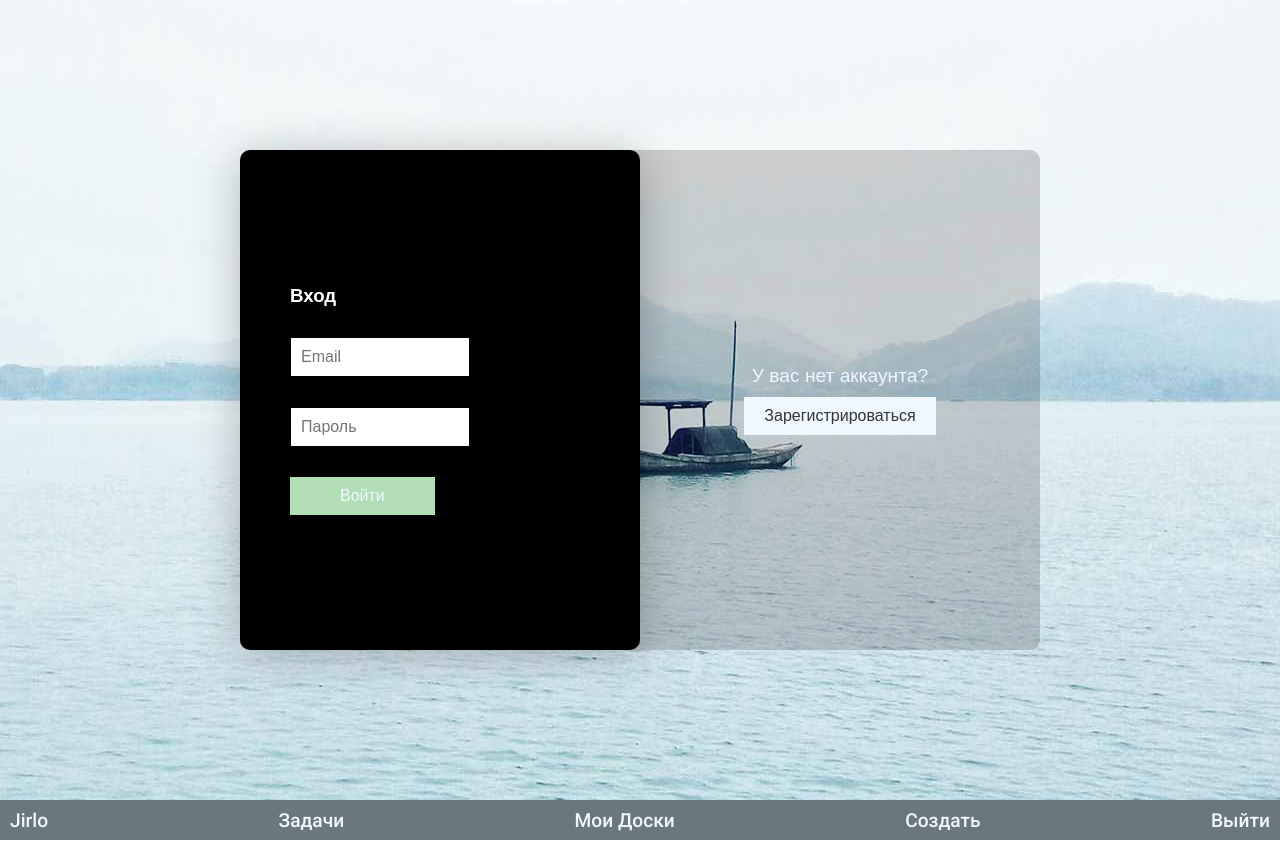
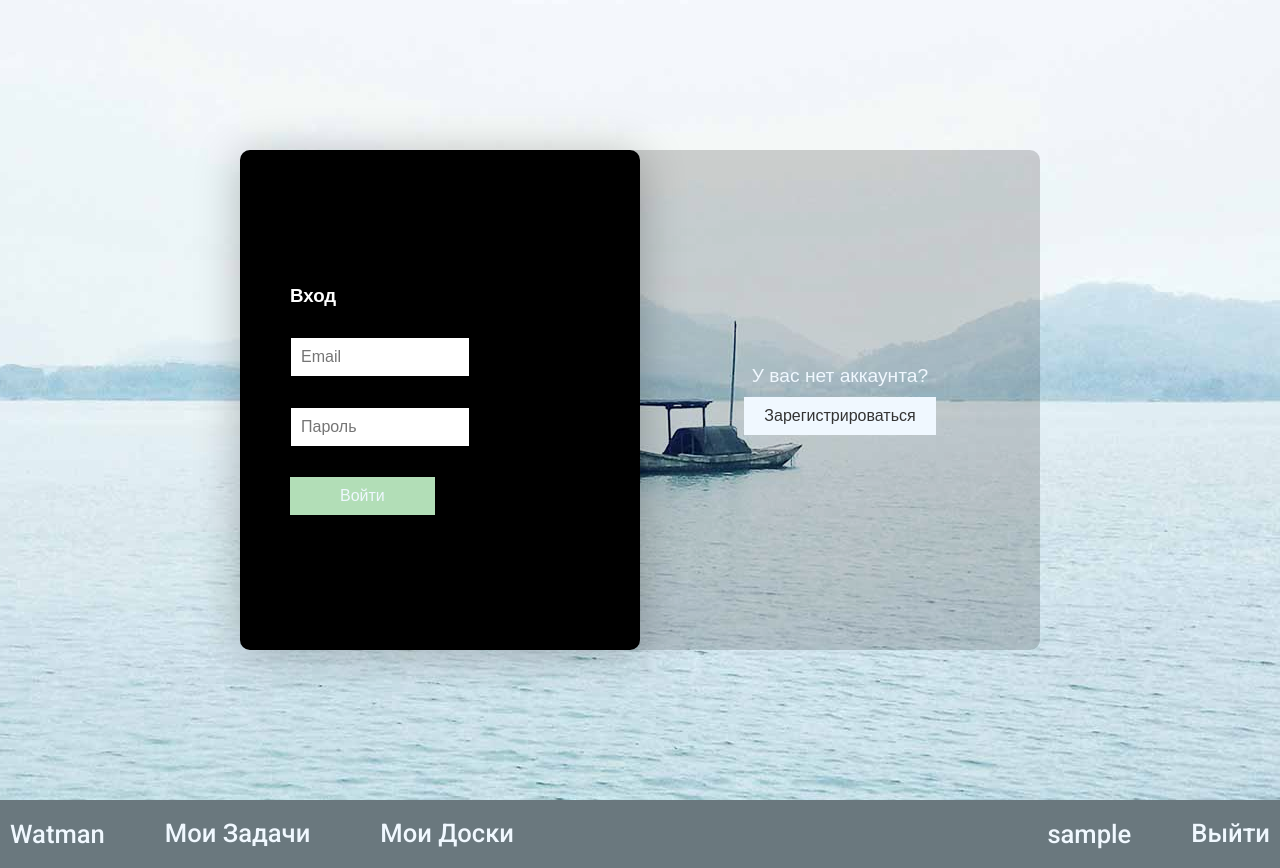
Before and after one commit to valogus/Whatman, a React (Create React App) app in the folder react-app/: page /auth in a window 1280 px wide. Before the commit the page ends 840 px from the top, so only its background shows below. Built offline with nearby package versions, Linux system fonts and the light colour scheme; sample sign-in values are in the browser's storage.

Commit message:
work from navbar

```diff
--- a/react-app/src/Components/Boards/style.module.css
+++ b/react-app/src/Components/Boards/style.module.css
@@ -25,14 +25,14 @@
 }
 
 
-.board_block:active{
-  transform: scale(0.9,0.9);
+.board_block:active {
+  transform: scale(0.9, 0.9);
 }
 
 
 .board_block:hover {
   padding: 15px;
-  opacity: 0.7;
+  transform: scale(1, 1);
 }
 
 .board_block:hover .trash_button {
@@ -41,15 +41,21 @@
 
 .trash_button {
   position: absolute;
+  background-color: aliceblue;
   bottom: 0;
   right: 0;
 }
 
 .trash_icon {
-  font-size: 2em;
+  font-size: 2.5rem;
 }
 
 .trash_icon:hover {
-  font-size: 2.6em;
+  font-size: 3rem;
   z-index: 2;
 }
+
+.trash_button:hover {
+  width: 4rem;
+  height: 4rem;
+}
--- a/react-app/src/Components/Home/Home.jsx
+++ b/react-app/src/Components/Home/Home.jsx
@@ -7,7 +7,7 @@ import AddBoardModal from '../AddBoardModal/AddBoardModal'
 import { useSelector } from 'react-redux'
 
 import { useDisclosure } from '@chakra-ui/react'
-import { ChakraProvider, Button, Box, Text } from '@chakra-ui/react';
+import { ChakraProvider, Button, Box, Text, Divider } from '@chakra-ui/react';
 
 import { AddIcon } from '@chakra-ui/icons'
 
@@ -47,9 +47,11 @@ export default function Home() {
   }
   return (
     <>
+      <ChakraProvider>
+
         <Box>
           <Text className={style.text_center}> Ваши Проекты</Text>
-
+          <Divider orientation='horizontal' border={'2px solid #6A787E'} w='60%' m='10px auto' />
           {boards.length > 0 ?
             (<>
               <div className={style.main_wrap}>
@@ -63,7 +65,7 @@ export default function Home() {
         </Box>
 
         <div className={style.add_board}>
-        <ChakraProvider>
+
           <Button rightIcon={<AddIcon />}
             variant='outline'
             colorScheme='teal'
@@ -72,11 +74,10 @@ export default function Home() {
           >
             Добавить проект
           </Button>
-        </ChakraProvider>
         </div>
 
-      <h2 className={style.text_center}>Проекты в которых вы учавствуете</h2>
-
+        <Text className={style.text_center}>Проекты в которых вы учавствуете</Text>
+        <Divider orientation='horizontal' border={'2px solid #6A787E'} w='60%' m='10px auto' />
         <Box>
           {partnerBoards.length > 0 ?
             (<>
@@ -91,6 +92,7 @@ export default function Home() {
         </Box>
 
         <AddBoardModal isOpen={isOpen} onClose={onClose} addboard={getAllBoards} />
+      </ChakraProvider>
 
     </>
   )
--- a/react-app/src/Components/Navbar/Navbar.jsx
+++ b/react-app/src/Components/Navbar/Navbar.jsx
@@ -1,6 +1,7 @@
 import React from 'react'
 import { NavLink } from 'react-router-dom';
 import { useDispatch, useSelector } from 'react-redux'
+import { ChakraProvider, Flex, Center, Spacer, Text, Wrap, IconButton } from '@chakra-ui/react';
 import style from './style.module.css'
 import { setUsernameAC } from '../../store/reducers/actionAuth'
 
@@ -28,37 +29,53 @@ export default function Navbar() {
 
   return (
     <>
-      <ul className={style.nav_wrap}>
-        <li>
-          <NavLink to="/">
-            Jirlo
-          </NavLink>
-        </li>
+      <Flex w='100%' className={style.nav_wrap}>
+        {/* <ul className={style.nav_wrap}> */}
+        <Wrap spacing='50px'>
+          <Center>
+            <Text ml={10}>
+              Watman
+            </Text>
+          </Center>
           {userName &&
             (<>
               <li>
-
-              <NavLink to="/myTasks">
-                Задачи
+                <NavLink to="/myTasks"
+                  className={({ isActive }) => isActive ? 'activeMy' : ''}
+                >
+                  Мои Задачи
                 </NavLink>
               </li>
               <li>
-              <NavLink to="/library">
+                <NavLink to="/library"
+                  className={({ isActive }) => isActive ? 'activeMy' : ''}
+                >
                   Мои Доски
                 </NavLink>
               </li>
-              <li>
+              {/* <li>
               <NavLink onClick={() => console.log('Создать')} to="/">
                 Создать
               </NavLink>
-            </li>
+            </li> */}
             </>)
           }
-        <NavLink onClick={() => logout()} to="/auth">
+        </Wrap>
+        <Spacer></Spacer>
+
+        <Wrap spacing='50px'>
+          <Center>
+            <Text>{userName}</Text>
+          </Center>
+          <li>
+            <NavLink onClick={() => logout()} to="/">
               Выйти
             </NavLink>
+          </li>
+        </Wrap>
 
-      </ul>
+        {/* </ul> */}
+      </Flex>
     </>
   )
 }
--- a/react-app/src/Components/Navbar/style.module.css
+++ b/react-app/src/Components/Navbar/style.module.css
@@ -2,29 +2,42 @@ a {
   color: aliceblue;
   text-decoration: none
 }
+
 .nav_wrap {
+  width: 100%;
   display: flex;
   flex-direction: row;
   justify-content: space-between;
   align-items: center;
   list-style: none;
-  height: 4rem;
-  padding: 10px;
+  /* padding: 10px; */
   background-color: #6A787E;
   font-family: 'Roboto', sans-serif;
-  font-size: 1.2rem;
+  font-size: 1.6rem;
   font-weight: 500;
   color: aliceblue;
-  height:5vh;
+  /* height: 8vh; */
 }
 
 .nav_ul {
   margin: 0;
   padding: 0;
-  height: 50px;
+  /* height: 50px; */
   display: flex;
   justify-content: space-around;
 }
-.input{
-  color:black
+
+.nav_wrap li {
+  padding: 10px;
+  padding-top: 18px;
+  border-bottom: 10px solid #6A787E;
 }
+
+.nav_wrap li:hover {
+  background-color: #A0AEC0;
+
+}
+
+.activeMy {
+  border-bottom: 10px solid #4A5568;
+}
--- a/react-app/src/components/Auth/Auth.jsx
+++ b/react-app/src/components/Auth/Auth.jsx
@@ -144,7 +144,7 @@ function Auth() {
                   name="login"
                   type="text"
                   className="form_input"
-                  placeholder="Email"
+                  placeholder="Login"
                   required
                   pattern="[A-Za-z]\w+"
                   minLength={4}
--- a/react-app/src/components/Board/Board.jsx
+++ b/react-app/src/components/Board/Board.jsx
@@ -272,11 +272,12 @@ export default function Board() {
                       {...provided.draggableProps}
                       {...provided.dragHandleProps}
                       isDragging={snapshot.isDragging}
+                      className={styles.task_field}
                     >
                         <div className={styles.modalarea} onClick={() => setModalItem(item)}>
                           {item.title}
                         </div>
-                        <img src={basket} className={styles.basket} alt='basket'  pt={1} ml={1} type='button' variant='ghost' onClick={() => removeTask(item.id, board)}/>
+                      <img src={basket} className={styles.basket_hidden} alt='basket' pt={1} ml={1} type='button' variant='ghost' onClick={() => removeTask(item.id, board)} />
 
 
 
--- a/react-app/src/components/Board/Board.module.css
+++ b/react-app/src/components/Board/Board.module.css
@@ -51,6 +51,16 @@
   cursor: pointer;
 }
 
+.basket_hidden {
+  display: none;
+  max-width: 20px;
+  max-height: 20px;
+  cursor: pointer;
+}
+
+.task_field:hover .basket_hidden {
+  display: block;
+}
 .basket:active{
   transform: scale(0.9,0.9);
 }
```
Also changed, not shown: 1 other file (tests, documents, lock files or other folders). Lines whose indentation alone changed are shown as unchanged.
